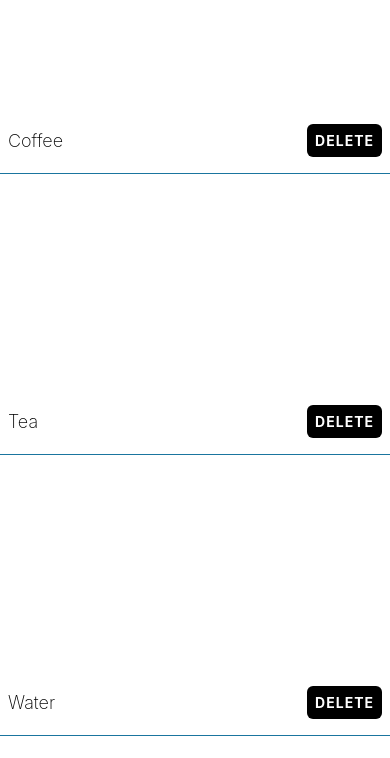
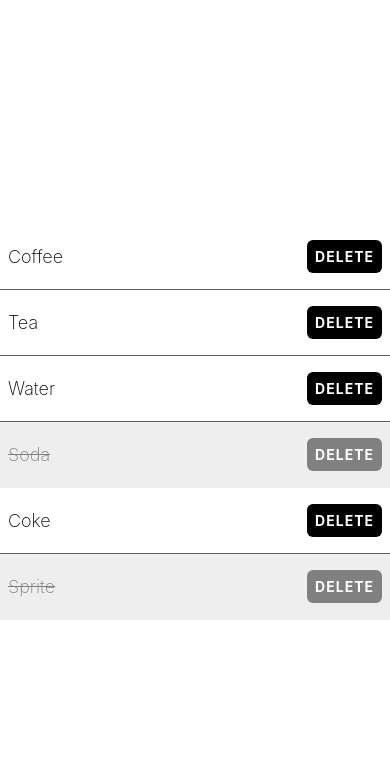
Before and after one commit to meniYud/react-native-init, a React Native app: screen / in a window 390 px wide. Shown: the top 758 px of the page. Built offline with nearby package versions, Linux system fonts and the light colour scheme.

Commit message:
added style for completed items

```diff
--- a/App.tsx
+++ b/App.tsx
@@ -8,6 +8,9 @@
       <ShoppingListItem name={"Coffee"} />
       <ShoppingListItem name={"Tea"} />
       <ShoppingListItem name={"Water"} />
+      <ShoppingListItem name={"Soda"} isCompleted={true} />
+      <ShoppingListItem name={"Coke"} />
+      <ShoppingListItem name={"Sprite"} isCompleted={true}/>
     </View>
   );
 }
--- a/components/SoppingListItem/ShoppingListItem.tsx
+++ b/components/SoppingListItem/ShoppingListItem.tsx
@@ -4,9 +4,12 @@
 
 import { deleteAlertButtons } from "./ShoppingListItem.statics";
 
-type Props = { name: string };
+type Props = {
+  name: string;
+  isCompleted?: boolean
+};
 export const ShoppingListItem: React.FC<Props> = (props) => {
-  const { name } = props;
+  const { name, isCompleted = false } = props;
   const onDelete = () => {
     Alert.alert(
       `For real ?`,
@@ -16,27 +19,20 @@
   };
 
   return (
-    <View style={styles.container}>
-      <View style={styles.itemContainer}>
-        <Text style={styles.itemText}>{name}</Text>
+    <View style={[styles.itemContainer, isCompleted ? styles.completedItemContainer : undefined]}>
+      <Text style={[styles.itemText, isCompleted ? styles.completedText : undefined]}>{name}</Text>
       <TouchableOpacity
-          style={styles.deleteButton}
+        style={[styles.deleteButton, isCompleted ? styles.completedButton : undefined]}
         onPress={onDelete}
         activeOpacity={0.8}
       >
         <Text style={styles.deleteButtonText}>Delete</Text>
       </TouchableOpacity>
     </View>
-    </View>
   );
 };
 
 const styles = StyleSheet.create({
-  container: {
-    flex: 1,
-    backgroundColor: theme.colorWhite,
-    justifyContent: "center",
-  },
   itemContainer: {
     paddingVertical: 16,
     paddingHorizontal: 8,
@@ -46,14 +42,26 @@
     alignItems: "center",
     justifyContent: "space-between",
   },
+  completedItemContainer: {
+    backgroundColor: theme.colorLightGrey,
+    borderBottomColor: theme.colorLightGrey,
+  },
   itemText: {
     fontSize: 18,
     fontWeight: "200",
+  },
+  completedText: {
+    color: theme.colorGrey,
+    textDecorationLine: "line-through",
+    textDecorationColor: theme.colorGrey,
   },
   deleteButton: {
     backgroundColor: theme.colorBlack,
     padding: 8,
     borderRadius: 6,
+  },
+  completedButton: {
+    backgroundColor: theme.colorGrey,
   },
   deleteButtonText: {
     color: theme.colorWhite,
--- a/theme.ts
+++ b/theme.ts
@@ -2,4 +2,6 @@
   colorCerulean: "#1a759f",
   colorWhite: "#fff",
   colorBlack: "#000",
+  colorLightGrey: "#eee",
+  colorGrey: "grey",
 };
```
Lines whose indentation alone changed are shown as unchanged.
